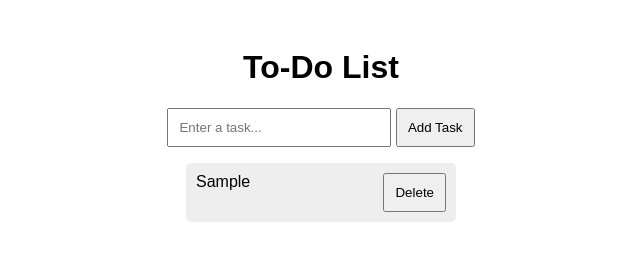
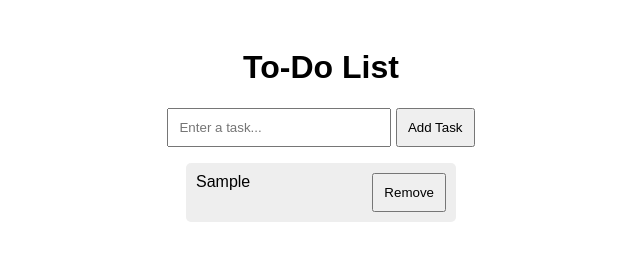
Before and after one commit to anaxml2007/my-task-manager, a plain HTML site: page index.html in a window 1280 px wide. Both pictures are taken after typing "Sample" into the empty fields and a click on the button "Add Task". Shown: the full height of the page, 319-959 px from the left. Drawn offline with Linux system fonts and the light colour scheme.

Commit message:
Add cursor pointer to list items and update button text

```diff
--- a/index.html
+++ b/index.html
@@ -8,7 +8,7 @@
         button { padding: 10px; cursor: pointer; }
         ul { list-style-type: none; padding: 0; }
         li { background: #eee; margin: 5px auto; padding: 10px; width: 250px;
-             display: flex; justify-content: space-between; border-radius: 5px; }
+             display: flex; justify-content: space-between; border-radius: 5px; cursor: pointer; }
         .done { text-decoration: line-through; color: gray; }
     </style>
 </head>
@@ -25,8 +25,8 @@
             if (input.value !== "") {
                 let li = document.createElement("li");
                 li.innerHTML = `
-                    <span onclick="this.classList.toggle('done')">${input.value}</span>
-                    <button onclick="this.parentElement.remove()">Delete</button>
+                    <span onclick="this.parentElement.classList.toggle('done')">${input.value}</span>
+                    <button onclick="this.parentElement.remove()">Remove</button>
                 `;
                 list.appendChild(li);
                 input.value = "";
```
